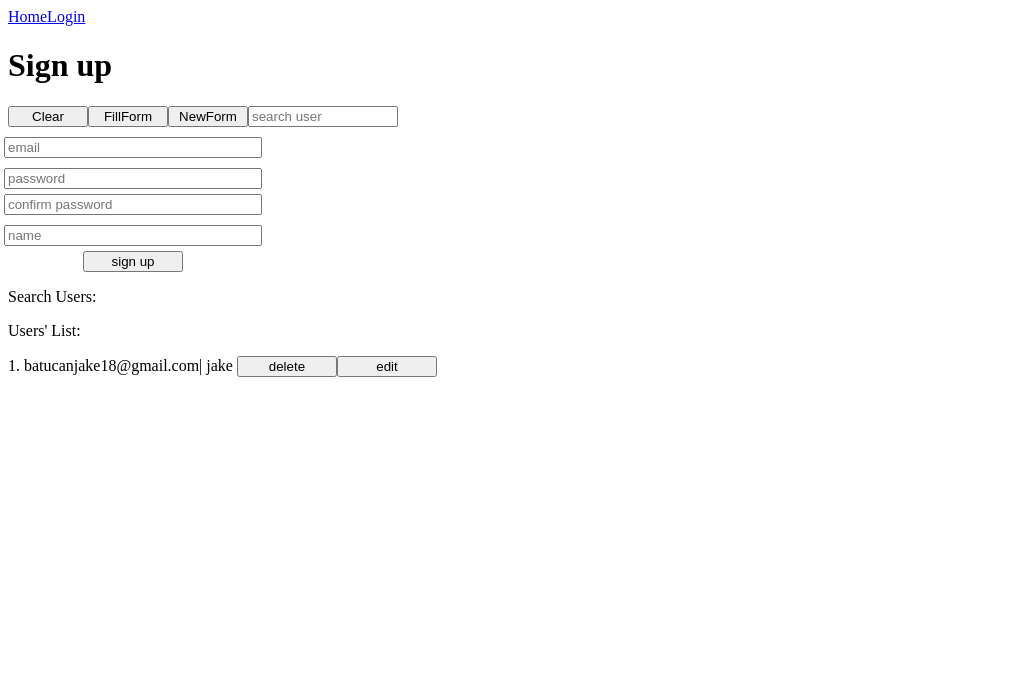
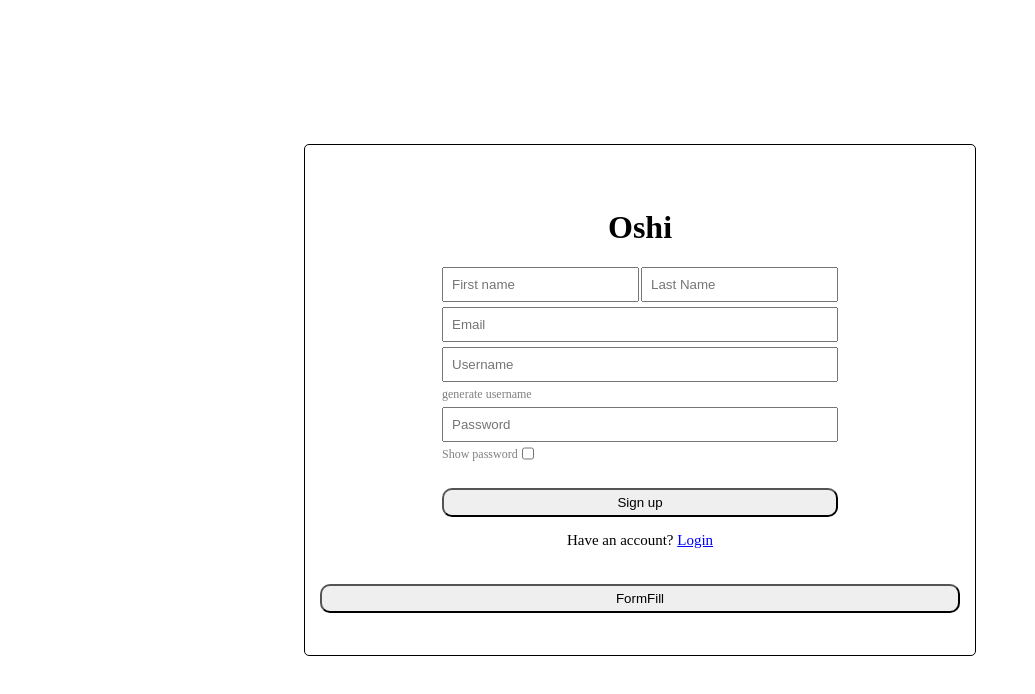
Before and after one commit to os-hi/compositionAPI, a Vue app: page / in a window 1280 px wide. Shown: the top 694 px of the page, without its empty margins (0-1035 px from the left). Built offline with nearby package versions, Linux system fonts and the light colour scheme.

Commit message:
signup major change: using localstorage + UI

```diff
--- a/src/App.vue
+++ b/src/App.vue
@@ -2,10 +2,6 @@
 import { RouterView} from 'vue-router'
 </script>
 <template>
-    <div class="navBar">
-      <a href="/">Home</a>
-      <a href="/login">Login</a>
-    </div>
     <RouterView />
 </template>
 
--- a/src/Database.ts
+++ b/src/Database.ts
@@ -1,8 +1,12 @@
-export const Database : User[] =[
+export const Database: User[] =[
     {
+        id: 1,
+        firstName: 'Jake',
+        lastName: 'Batucan',
         email: 'batucanjake18@gmail.com',
         password: 'jakepogi',
-        name: 'jake',
+        userName: 'oshi',
+        role: 'ADMIN'
     }
 
 ]
@@ -10,7 +14,11 @@ export const Database : User[] =[
 
 
 export type User = {
+    id: number,
+    firstName: string,
+    lastName: string
     email: string,
     password: string,
-    name: string
+    userName: string,
+    role: string
 }
--- a/src/components/LoginForm.vue
+++ b/src/components/LoginForm.vue
@@ -29,7 +29,7 @@ import {ref} from 'vue'
 </script>
 
 <template>
-    <h1>LOGIN</h1>
+    <h1>OSHI</h1>
     <form @submit.prevent="handleSubmit">
         <input type="email" name="email" placeholder="email" required>
         <input type="password" name="password" placeholder="password" required>
--- a/src/components/SignupForm.vue
+++ b/src/components/SignupForm.vue
@@ -1,174 +1,143 @@
 <script setup lang="ts">
+    // import necessary dependencies
+    import {ref, reactive} from 'vue'
+    import {useUserStore} from '../store'
+    import {faker} from "@faker-js/faker"
 
-//import dependencies
-import { useUserStore } from '../store'
-import {User} from '../Database'
-import {ref} from 'vue'
-import {faker} from '@faker-js/faker'
+    // reassign the useUserStore function
+    const userStore = useUserStore()
 
-    // TODO:
-        // role, firstname lastname, id and address (optional)
+    // initialize ref string
+    const userFirstName = ref('')
+    const userLastName = ref('')
+    const userEmail = ref('')
+    const userName = ref('')
+    const userPassword = ref('')
+
+    // initialize ref boolean
+    let isEmailExisting = ref(false)
+    let isChecked = ref(false)
+    let isFormEmpty = ref(false)
+
+    // initialize reactive variables
+    const state = reactive({
+        id : faker.number.int({min: 0, max: 99})
+    })
+
+    // handle the submit form
+    function handleSubmit(_event: Event){
+
+        const newForm = new FormData(_event.target as HTMLFormElement)
+        const firstName = newForm.get("firstName") as string
+        const lastName = newForm.get("lastName") as string
+        const email = newForm.get("email") as string
+        const userName = newForm.get("userName") as string
+        const password = newForm.get("password") as string
+
+        if(newForm){
+            const newUser = {
+                id: state.id,
+                firstName,
+                lastName,
+                email,
+                userName,
+                password,
+                role: 'USER'
+            }
+           userStore.users = [...userStore.users, newUser]
+           const stringifyUsers = JSON.stringify(userStore.users)
+           localStorage.setItem('Users',stringifyUsers)
+        }
+    }
+    function generateUserName(){
+        userName.value = userFirstName.value+userLastName.value+faker.number.int({max: 100, min:1})
+    }
+    function handleFormFill(){
+        userFirstName.value = faker.person.firstName()
+        userLastName.value = faker.person.lastName()
+        userEmail.value = faker.internet.email()
+        userName.value = userFirstName.value+userLastName.value+faker.number.int({max: 100, min:1})
+        userPassword.value = faker.internet.password()
+    }
 
 
-    // reassign the useUserStore function from pinia
-    const userStore = useUserStore()
-
-    // initialize ref variables
-    const userEmail = ref('')
-    const userPassword = ref('')
-    const userConfirmPassword = ref('')
-    const userName = ref('')
-    const searchUser = ref('')
-    let isEdit = ref<boolean>(false)
-    let isEmailExisting = ref(false)
-    let isPasswordMatch = ref(false)
-    const formIndex = ref(0)
+</script>
+<template>
+    <div class="container">
+        <h1>Oshi</h1>
+        <form @submit.prevent="handleSubmit">
+            <div class="fullName">
+                <input type="text" placeholder="First name" name="firstName" v-model="userFirstName">
+                <input type="text" placeholder="Last Name" name="lastName" v-model="userLastName">
+            </div>
+            <input type="email" placeholder="Email" name="email" v-model="userEmail">
+            <input type="text" placeholder="Username" name="userName" v-model="userName">
+            <label for="username" @click="generateUserName">generate username</label>
+            <input :type="isChecked ? 'text' : 'password'" placeholder="Password" name="password" v-model="userPassword">
+            <label for="password">Show password<input type="checkbox" v-model="isChecked"></label>
+            <button type="submit" :disabled="isFormEmpty">Sign up</button>
+        </form>
+        <label for="email" v-if="isEmailExisting">Another account is using the same email</label>
+        <p>Have an account? <a href="/login"> Login</a></p>
+        <button @click="handleFormFill">FormFill</button>
+    </div>
+</template>
 
 
-    const signUpForm = ref()
-
-    //functions below
-    function handleSubmit(event: Event){
-        // proper way to handle form
-        const newForm = new FormData(event.target as HTMLFormElement)
-        const email = newForm.get("email") as string
-        const password = newForm.get("password") as string
-        const confirmPassword = newForm.get("confirmPassword") as string
-        const name = newForm.get("name") as string
-        const emailFromStore = userStore.users.map((user) => user.email)
-
-        if(emailFromStore.includes(email))
-            isEmailExisting.value = true
-        else if(password !== confirmPassword)
-            isPasswordMatch.value = true
-        else{
-            isEmailExisting.value = false
-            isPasswordMatch.value = false
-            const formData: User = {
-                email,
-                password,
-                name
-            }
-            userStore.users.push(formData)
-            // userStore.users.push(formData)
-        }
-    }
-    function handleClear(){
-        location.reload()
-    }
-    function handleFillForm(){
-        isEmailExisting.value = false
-        isPasswordMatch.value = false
-        userEmail.value = faker.internet.email().toLowerCase()
-        userPassword.value= faker.internet.password().toLowerCase()
-        userConfirmPassword.value = userPassword.value
-        userName.value = faker.person.firstName().toLowerCase()
-    }
-    function handleNewForm(){
-        signUpForm.value?.reset()
-    }
-    function handleSetEdit(email: any, index: number){
-        isEdit.value = true
-        formIndex.value = index
-        const user = userStore.users.find((user) => user.email === email)
-        if (user){
-            userEmail.value = user.email
-            userPassword.value = user.password
-            userConfirmPassword.value = user.password
-            userName.value = user.name
-        }
-    }
-    function handleEdit (event: Event){
-        // proper way to handle form
-        const newForm = new FormData(event.target as HTMLFormElement)
-        const email = newForm.get("email") as string
-        const password = newForm.get("password") as string
-        const name = newForm.get("name") as string
-        const formData: User = {
-            email,
-            password,
-            name
-        }
-        userStore.users.splice(formIndex.value, 1, formData)
-    }
-
-    function handleSearchUser(searchedUser : string){
-        return userStore.users.filter((user) => user.email.includes(searchedUser))
-    }
-    function handleDelete(index: number){
-        userStore.users.splice (index, 1)
-    }
-</script>
-
-<template>
-    <h1>Sign up</h1>
-    <div class="navBar">
-        <button @click="handleClear">Clear</button>
-        <button @click="handleFillForm">FillForm</button>
-        <button @click="handleNewForm">NewForm</button>
-        <input type="search" v-model="searchUser" placeholder="search user">
-    </div>
-    <form v-if="isEdit" @submit.prevent="handleEdit" ref="signUpForm">
-        <input type="email" v-model="userEmail" name="email" placeholder="email" required>
-        <input type="password" v-model="userPassword" name="password" placeholder="password" required>
-        <input type="password" v-model="userConfirmPassword" name="confirmPassword" placeholder="confirm password" required>
-        <input type="text" v-model="userName" name="name" placeholder="name" required>
-        <button type="submit" >update</button>
-    </form>
-    <form v-else @submit.prevent="handleSubmit" ref="signUpForm">
-        <input type="email" v-model="userEmail" name="email" placeholder="email" required>
-        <label for="email">{{ isEmailExisting ? 'email is existing!' : ''}}</label>
-        <input type="password" v-model="userPassword" name="password" placeholder="password" required>
-        <input type="password" v-model="userConfirmPassword" name="confirmPassword" placeholder="confirm password"  required>
-        <label for="password">{{ isPasswordMatch ? 'password did not match!' : '' }}</label>
-        <input type="text" v-model="userName" name="name" placeholder="name" required>
-        <button type="submit">sign up</button>
-    </form>
-    <p>Search Users:
-        <p v-for="user in handleSearchUser(searchUser) ">
-            <div v-if="searchUser === ''"></div>
-            <div v-else>{{`${user.email} | ${ user.name}`}}</div>
-        </p>
-    </p>
-    <p>Users' List:
-        <p v-for="(user, index) in userStore.users">
-            <div>{{ `${index+1}. ${user.email}| ${user.name}`}}
-                <button @click="handleDelete(index)">delete</button>
-                <button @click="handleSetEdit(user.email, index)">edit</button>
-            </div>
-
-        </p>
-    </p>
-</template>
 
 <style scoped>
-form{
-    width: 250px;
+.container{
+    widows: 100%;
+    height: 100%;
     display: flex;
     flex-direction: column;
+    align-items: center;
     justify-content: center;
-    align-items: center;
+    box-sizing: border-box;
+
+}
+form{
+    display: flex;
+    flex-direction: column;
     gap: 5px;
-    margin-top: 10px;
 }
-input{
-    width: 250px;
+.fullName{
+    width: 100%;
+    display: flex;
+    flex-wrap: nowrap;
+    gap: 2px;
+}
+.fullName>input{
+    width: 50%;
+    flex-wrap: nowrap;
+    padding: 8px;
+}
+form>input{
+    width: 100%;
+    padding: 8px;
+    box-sizing: border-box;
 }
 button{
-    width: 100px;
-}
-.navBar{
-    width: 400px;
-}
-.navBar>button{
-    width: 80px;
-}
-.navBar>input{
-    width: 150px;
+    margin-top: 20PX;
+    width: 100%;
+    padding: 5px;
+    border-radius: 10px;
 }
 label{
-    width: 250px;
+    margin: 0;
     font-size: 12px;
-    color: red;
+    height: 100%;
+    display: flex;
+    color: gray;
+}
+label>input{
+    margin-top: 0;
+    width: 12px;
+}
+a{
+    color: blue;
+}
+p{
+    font-size: 15px;
 }
 </style>
--- a/src/store.ts
+++ b/src/store.ts
@@ -1,14 +1,10 @@
 import { defineStore } from 'pinia'
 import { Database } from './Database'
-import type { User } from './Database'
-
+import {User} from './Database'
 export const useUserStore = defineStore('userInDatabase', ()=>{
-
 
     const users: User[] = Database
 
 
-
-
     return {users}
 })
--- a/src/views/HomeView.vue
+++ b/src/views/HomeView.vue
@@ -1,7 +1,24 @@
+<!-- eslint-disable @typescript-eslint/no-inferrable-types -->
 <script setup lang="ts">
     import SignupForm from '../components/SignupForm.vue'
 </script>
 
 <template>
-    <SignupForm />
+    <div class="signupContainer">
+        <SignupForm />
+    </div>
 </template>
+
+<style scoped>
+.signupContainer{
+    width: 50vw;
+    height: 60vh;
+    position: absolute;
+    top: 50%;
+    left: 50%;
+    transform: translate(-50%, -50%);
+    border: 1px solid black;
+    border-radius: 5px;
+    padding: 15px;
+}
+</style>
--- a/src/views/LoginView.vue
+++ b/src/views/LoginView.vue
@@ -3,5 +3,21 @@
 </script>
 
 <template>
-    <LoginForm />
+    <div class="loginContainer">
+        <LoginForm />
+    </div>
 </template>
+
+<style scoped>
+.loginContainer{
+    width: 50vw;
+    height: 60vh;
+    position: absolute;
+    top: 50%;
+    left: 50%;
+    transform: translate(-50%, -50%);
+    border: 1px solid black;
+    border-radius: 5px;
+    padding: 15px;
+}
+</style>
```
